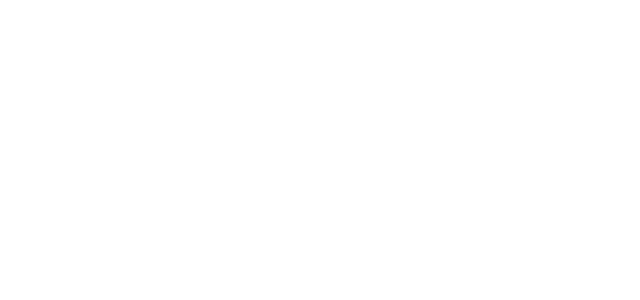
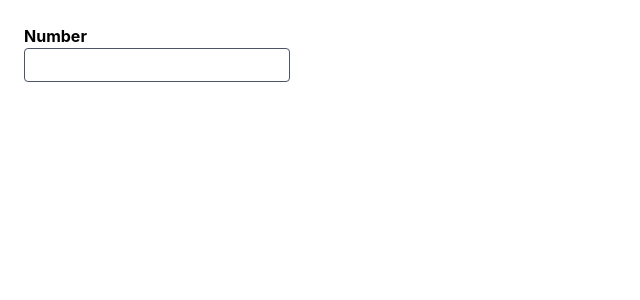
Before and after one commit to BenZen59/fizzbuzzconway, a React (Create React App) app: page /fizzbuzz in a window 1280 px wide. Shown: the top 300 px of the page, without its empty margins (0-640 px from the left). Built offline with nearby package versions, Linux system fonts and the light colour scheme.

Commit message:
Fin de l'exercice 1

```diff
--- a/src/App.js
+++ b/src/App.js
@@ -1,7 +1,23 @@
-import { BrowserRouter, Routes, Route } from 'react-router-dom';
+import { BrowserRouter, Routes, Route } from 'react-router-dom'; //Importation de react-router-dom pour gérer notre routeur et
+//permettre la navigation dans le projet
+import MainMenu from './components/MainMenu';
+import FizzBuzz from './components/FizzBuzz';
+import Conway from './components/Conway';
+//import des composants suivant : le menu pour choisir un exercice et les exercices
 
 function App() {
-  return <div className='App'></div>;
+  return (
+    <div className='App'>
+      {/* Mis en place du routeur */}
+      <BrowserRouter>
+        <Routes>
+          <Route path='/' element={<MainMenu />} />
+          <Route path='/fizzbuzz' element={<FizzBuzz />} />
+          <Route path='/conway' element={<Conway />} />
+        </Routes>
+      </BrowserRouter>
+    </div>
+  );
 }
 
 export default App;
--- a/src/components/FizzBuzz.jsx
+++ b/src/components/FizzBuzz.jsx
@@ -1,5 +1,70 @@
-import React from 'react';
+import React, { useState } from 'react';
 
 export default function FizzBuzz() {
-  return <></>;
+  const [number, setNumber] = useState([]); //State pour récupérer la valeur de la textbox
+  const [results, setResults] = useState([]); //State qui permet de définir Fizz, Buzz ou FizzBuzz
+  const [arrayColorChoose, setArrayColorChoose] = useState(2); //Permet de définir la couleur dans le tableau colorArray
+
+  const colorArray = [
+    'text-yellow-500',
+    'text-red-800',
+    'text-black',
+    'text-transparent bg-clip-text bg-gradient-to-r from-yellow-500 to-red-800',
+  ]; //Fizz Jaune, Buzz Rouge et Noir pour les autres résultats
+
+  const showResults = () => {
+    if (results === 'FizzBuzz') {
+      //Ici on vérifie que le résultats est FizzBuzz pour lui permettre d'afficher les 2 couleurs
+      return (
+        <p>
+          <span className={`font-bold text-3xl ${colorArray[0]}`}>Fizz</span>
+          <span className={`font-bold text-3xl ${colorArray[1]}`}>Buzz</span>
+        </p>
+      );
+    } else {
+      return (
+        //Sinon on affiche Fizz, Buzz ou le number avec une couleur unique (qui sera défini dans la fonction handleChangeNumber)
+        <p className={`font-bold text-3xl ${colorArray[arrayColorChoose]}`}>
+          {results}
+        </p>
+      );
+    }
+  };
+
+  const handleChangeNumber = (e) => {
+    setNumber(e.target.value); //on récupére la valeur de la textbox
+    if (e.target.value % 3 === 0 && e.target.value % 5 === 0) {
+      //on vérifie le nombre dans la textbox est divisible par 3 et par 5 (idem pour seulement 3 et 5 dans les else if)
+      setResults('FizzBuzz');
+    } else if (e.target.value % 5 === 0) {
+      setArrayColorChoose(1); //On sélection la couleur rouge dans le tableau qui est en position 1
+
+      setResults('Buzz'); //On affiche Buzz
+    } else if (e.target.value % 3 === 0) {
+      setArrayColorChoose(0);
+      setResults('Fizz'); //On affiche Fizz
+    } else {
+      setArrayColorChoose(2);
+      setResults(e.target.value); //On affiche le nombre si rien ne correspond
+    }
+  };
+
+  return (
+    //Le mini formulaire
+    <div className='m-6'>
+      <label htmlFor='number' className='font-bold'>
+        Number
+      </label>
+      <br />
+      <input
+        type='text'
+        id='number'
+        name='number'
+        value={number}
+        onChange={handleChangeNumber} //Appel de la fonction qui permet de rendre le champs dynamique
+        className='border border-gray-600 border-solid rounded px-2 py-1'
+      />
+      {showResults()}
+    </div> //On appel ShowResults pour afficher le résultat avec la couleur qui correspond
+  );
 }
--- a/src/components/MainMenu.jsx
+++ b/src/components/MainMenu.jsx
@@ -1,5 +1,25 @@
 import React from 'react';
+import { Link } from 'react-router-dom';
 
 export default function MainMenu() {
-  return <></>;
+  return (
+    <div className='w-[412px] h-auto font-candara shadow-lg border border-black border-solid border-opacity-20 mt-10 ml-[40%] rounded-3xl pb-6'>
+      <h3 className='text-4xl text-center mt-6 mb-6'>Choix de l'exercice</h3>
+      <div className='flex justify-evenly'>
+        <Link
+          to='/fizzbuzz'
+          className='bg-gradient-to-r from-yellow-300 to-red-700 text-white font-bold p-4 rounded-2xl '
+        >
+          Exercice 1 FizzBuzz
+        </Link>
+        <br />
+        <Link
+          to='/conway'
+          className='bg-green-700 text-white font-bold p-4 rounded-2xl'
+        >
+          Exercice 2 Conway
+        </Link>
+      </div>
+    </div>
+  );
 }
```
Also changed, not shown: src/font/Candara.ttf (added).
